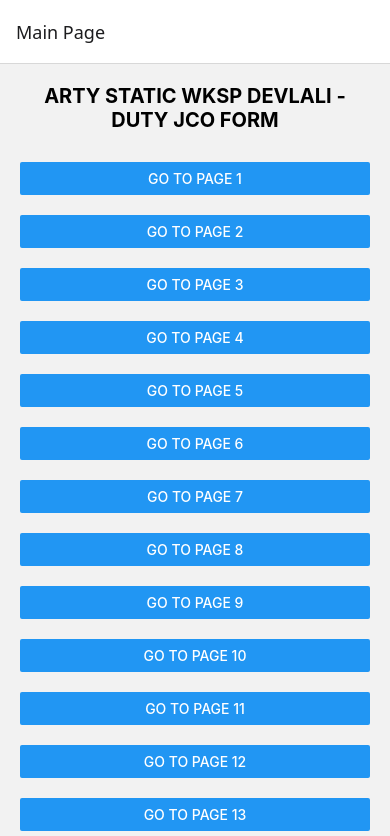
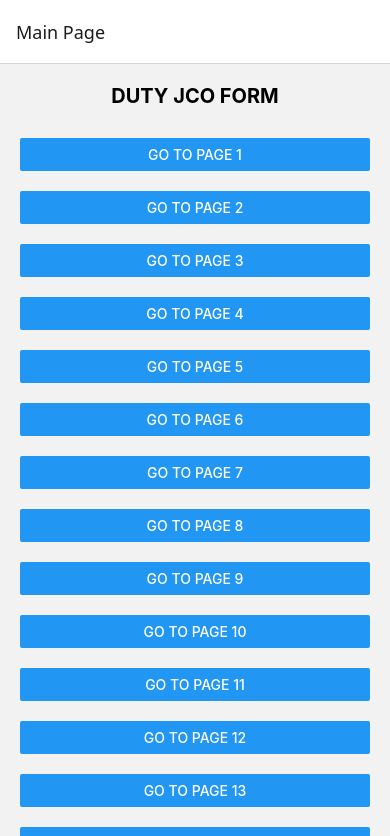
Before and after one commit to tejaspatil13/ARTY-STATIC-WKSP-DEVLALI, a React Native app: screen /MainScreen in a window 390 px wide. Shown: the top 836 px of the page. Built offline with nearby package versions, Linux system fonts and the light colour scheme.

Commit message:
main page heading changed

```diff
--- a/screens/MainScreen.js
+++ b/screens/MainScreen.js
@@ -6,7 +6,7 @@ const MainScreen = ({ navigation }) => {
 
   return (
     <ScrollView contentContainerStyle={styles.container}>
-      <Text style={styles.title}>ARTY STATIC WKSP DEVLALI - DUTY JCO FORM</Text>
+      <Text style={styles.title}>DUTY JCO FORM</Text>
       {pages.map((page) => (
         <View key={page} style={styles.buttonContainer}>
           <Button
```
